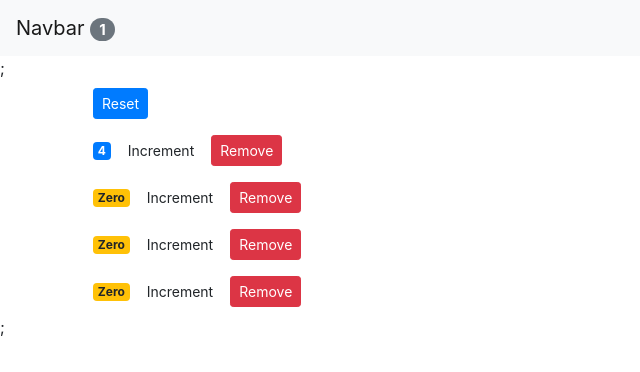
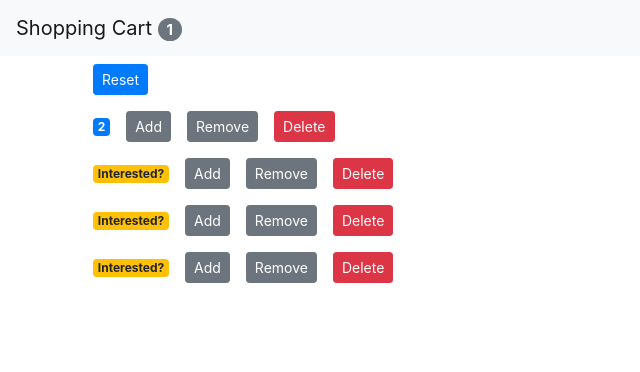
Before and after one commit to EllieChen-Git/React-Practice-Shopping-Cart, a React (Create React App) app: page / in a window 1280 px wide. Shown: the top 372 px of the page, without its empty margins (0-640 px from the left). Built offline with nearby package versions, Linux system fonts and the light colour scheme.

Commit message:
implemented 'remove' button

```diff
--- a/src/App.js
+++ b/src/App.js
@@ -6,7 +6,7 @@
 class App extends Component {
   state = {
     counters: [
-      { id: 1, value: 4 },
+      { id: 1, value: 2 },
       { id: 2, value: 0 },
       { id: 3, value: 0 },
       { id: 4, value: 0 }
@@ -18,6 +18,16 @@
     const index = counters.indexOf(counter);
     counters[index] = { ...counter }; //use spread operator again to create a new copy of counter
     counters[index].value++;
+    this.setState({ counters });
+  };
+
+  handleDecrement = counter => {
+    const counters = [...this.state.counters];
+    const index = counters.indexOf(counter);
+    counters[index] = { ...counter };
+    if (counters[index].value > 0) {
+      counters[index].value--;
+    }
     this.setState({ counters });
   };
 
@@ -34,22 +44,22 @@
     });
     this.setState({ counters });
   };
+
   render() {
     return (
       <>
         <NavBar
           totalCounters={this.state.counters.filter(c => c.value > 0).length}
         />
-        ;
         <main className="container">
           <Counters
             counters={this.state.counters}
             onReset={this.handleReset}
             onDelete={this.handleDelete}
             onIncrement={this.handleIncrement}
+            onDecrement={this.handleDecrement}
           />
         </main>
-        ;
       </>
     );
   }
--- a/src/components/counter.jsx
+++ b/src/components/counter.jsx
@@ -8,16 +8,23 @@
 
         <button
           onClick={() => this.props.onIncrement(this.props.counter)}
-          className="btn btn-seconary btn-sm"
+          className="btn btn-secondary btn-sm m-2"
         >
-          Increment
+          Add
+        </button>
+
+        <button
+          onClick={() => this.props.onDecrement(this.props.counter)}
+          className="btn btn-secondary btn-sm m-2"
+        >
+          Remove
         </button>
 
         <button
           onClick={() => this.props.onDelete(this.props.counter.id)} //raising an 'delete' event
           className="btn btn-danger btn-sm m-2"
         >
-          Remove
+          Delete
         </button>
       </div>
     );
@@ -31,7 +38,7 @@
 
   formatCount() {
     const { value } = this.props.counter;
-    return value === 0 ? "Zero" : value;
+    return value === 0 ? "Interested?" : value;
   }
 }
 
--- a/src/components/counters.jsx
+++ b/src/components/counters.jsx
@@ -3,7 +3,13 @@
 
 class Counters extends Component {
   render() {
-    const { onReset, counters, onDelete, onIncrement } = this.props;
+    const {
+      onReset,
+      counters,
+      onDelete,
+      onIncrement,
+      onDecrement
+    } = this.props;
     return (
       <div>
         <button onClick={onReset} className="btn btn-primary btn-sm m-2">
@@ -12,10 +18,9 @@
         {counters.map(counter => (
           <Counter
             key={counter.id}
-            onDelete={onDelete} //handling the 'delete' event
+            onDelete={onDelete} //handling the events
             onIncrement={onIncrement}
-            // value={counter.value}
-            // id={counter.id}
+            onDecrement={onDecrement}
             counter={counter}
           ></Counter>
         ))}
--- a/src/components/navbar.jsx
+++ b/src/components/navbar.jsx
@@ -1,4 +1,5 @@
-import React, { Component } from "react";
+// import React, { Component } from "react";
+import React from "react";
 
 //stateless functional component
 
@@ -7,10 +8,9 @@
   return (
     <nav className="navbar navbar-light bg-light">
       <a className="navbar-brand" href="#">
-        Navbar{" "}
+        Shopping Cart{" "}
         <span className="badge badge-pill badge-secondary">
           {totalCounters}
-          {/* destructuring 'props'  */}
         </span>
       </a>
     </nav>
--- a/src/index.js
+++ b/src/index.js
@@ -7,7 +7,4 @@
 
 ReactDOM.render(<App />, document.getElementById("root"));
 
-// If you want your app to work offline and load faster, you can change
-// unregister() to register() below. Note this comes with some pitfalls.
-// Learn more about service workers: https://bit.ly/CRA-PWA
 serviceWorker.unregister();
```
Also changed, not shown: public/cart.JPG (added), 1 other file (tests, documents, lock files or other folders).
